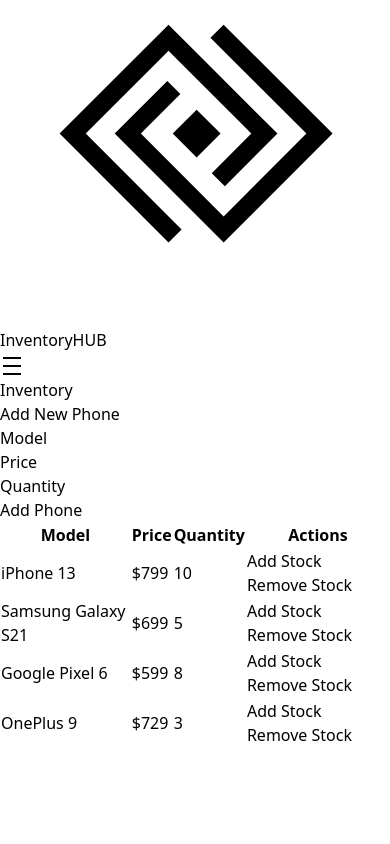
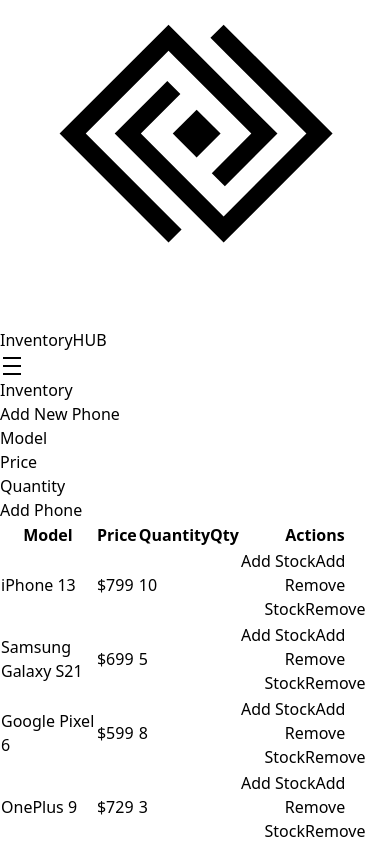
Before and after one commit to otunaboEmmanuel/Inventory-System, a React (Vite) app in the folder Client/: page /inventory in a window 390 px wide. Shown: the part 707-1551 px from the top of the page. Before the commit the page ends 1455 px from the top, so only its background shows below. Built offline with nearby package versions, Linux system fonts and the light colour scheme.

Commit message:
UI changes

```diff
--- a/Client/src/pages/Inventory.jsx
+++ b/Client/src/pages/Inventory.jsx
@@ -98,35 +98,43 @@ const Inventory = ({ sidebarOpen, toggleSidebar }) => {
                     </div>
 
                     {/* Inventory Table */}
-                    <div className="bg-white p-6 rounded-lg shadow-md">
+                    <div className="bg-white p-4 sm:p-6 rounded-lg shadow-md">
                         <table className="min-w-full">
                             <thead>
                                 <tr className="bg-gray-200">
-                                    <th className="py-2 px-4 text-left">Model</th>
-                                    <th className="py-2 px-4 text-left">Price</th>
-                                    <th className="py-2 px-4 text-left">Quantity</th>
-                                    <th className="py-2 px-4 text-left hidden sm:flex">Actions</th>
+                                    <th className="py-2 px-1 sm:px-4 text-left">Model</th>
+                                    <th className="py-2 px-1 sm:px-4 text-left">Price</th>
+                                    <th className="py-2 px-1 sm:px-4 text-left">
+                                        <span className="hidden sm:inline">Quantity</span>
+                                        <span className="inline sm:hidden">Qty</span>
+                                    </th>
+                                    <th className="py-2 px-1 sm:px-4 text-left">Actions</th>
                                 </tr>
                             </thead>
                             <tbody>
                                 {inventory.map(item => (
                                     <tr key={item.id} className="border-b">
-                                        <td className="py-2 px-4">{item.model}</td>
-                                        <td className="py-2 px-4">${item.price}</td>
-                                        <td className="py-2 px-4">{item.quantity}</td>
-                                        <td className="py-2 px-4 hidden sm:flex">
+                                        <td className="py-2 px-1 sm:px-4">{item.model}</td>
+                                        <td className="py-2 px-1 sm:px-4">${item.price}</td>
+                                        <td className="py-2 px-1 sm:px-4">{item.quantity}</td>
+                                        <td className="py-2 px-1 sm:px-4">
+                                            <div className='flex flex-col gap-2 '>
                                                 <button
                                                     onClick={() => handleAddStock(item.id)}
-                                                className="bg-green-500 text-white px-2 py-1 rounded-md mr-2"
+                                                    className="bg-green-500 text-white px-2 py-1 rounded-md mr-1 sm:mr-2"
                                                 >
-                                                Add Stock
+                                                    <span className="hidden sm:inline">Add Stock</span>
+                                                    <span className="inline sm:hidden">Add</span>
                                                 </button>
                                                 <button
                                                     onClick={() => handleRemoveStock(item.id)}
-                                                className="bg-red-500 text-white px-2 py-1 rounded-md"
+                                                    className="bg-red-500 text-white px-2 py-1 rounded-md mr-1 sm:mr-2"
                                                 >
-                                                Remove Stock
+                                                    <span className="hidden sm:inline">Remove Stock</span>
+                                                    <span className="inline sm:hidden">Remove</span>
                                                 </button>
+                                            </div>
+
                                         </td>
                                     </tr>
                                 ))}
--- a/Client/src/pages/Sales.jsx
+++ b/Client/src/pages/Sales.jsx
@@ -28,24 +28,27 @@ const Sales = ({ sidebarOpen, toggleSidebar }) => {
             <h2 className="text-xl font-semibold mb-4">Total Quantity Sold: {totalQuantity}</h2>
           </div>
 
-          <div className="bg-white p-6 rounded-lg shadow-md">
+          <div className="bg-white p-4 sm:p-6 rounded-lg shadow-md">
             <h2 className="text-xl font-semibold mb-4">Recent Sales</h2>
             <table className="min-w-full">
               <thead>
                 <tr className="bg-gray-200">
-                  <th className="py-2 px-4 text-left">Model</th>
-                  <th className="py-2 px-4 text-left">Price</th>
-                  <th className="py-2 px-4 text-left">Quantity</th>
-                  <th className="py-2 px-4 text-left">Date</th>
+                  <th className="py-2 px-2 sm:px-4 text-left">Model</th>
+                  <th className="py-2 px-2 sm:px-4 text-left">Price</th>
+                  <th className="py-2 px-2 sm:px-4 text-left">
+                    <span className="hidden sm:inline">Quantity</span>
+                    <span className="inline sm:hidden">Qty</span>
+                  </th>
+                  <th className="py-2 px-2 sm:px-4 text-left">Date</th>
                 </tr>
               </thead>
               <tbody>
                 {sales.map(sale => (
                   <tr key={sale.id} className="border-b">
-                    <td className="py-2 px-4">{sale.model}</td>
-                    <td className="py-2 px-4">${sale.price}</td>
-                    <td className="py-2 px-4">{sale.quantity}</td>
-                    <td className="py-2 px-4">{sale.date}</td>
+                    <td className="py-2 px-2 sm:px-4">{sale.model}</td>
+                    <td className="py-2 px-2 sm:px-4">${sale.price}</td>
+                    <td className="py-2 px-2 sm:px-4">{sale.quantity}</td>
+                    <td className="py-2 px-2 sm:px-4">{sale.date}</td>
                   </tr>
                 ))}
               </tbody>
```
Lines whose indentation alone changed are shown as unchanged.
